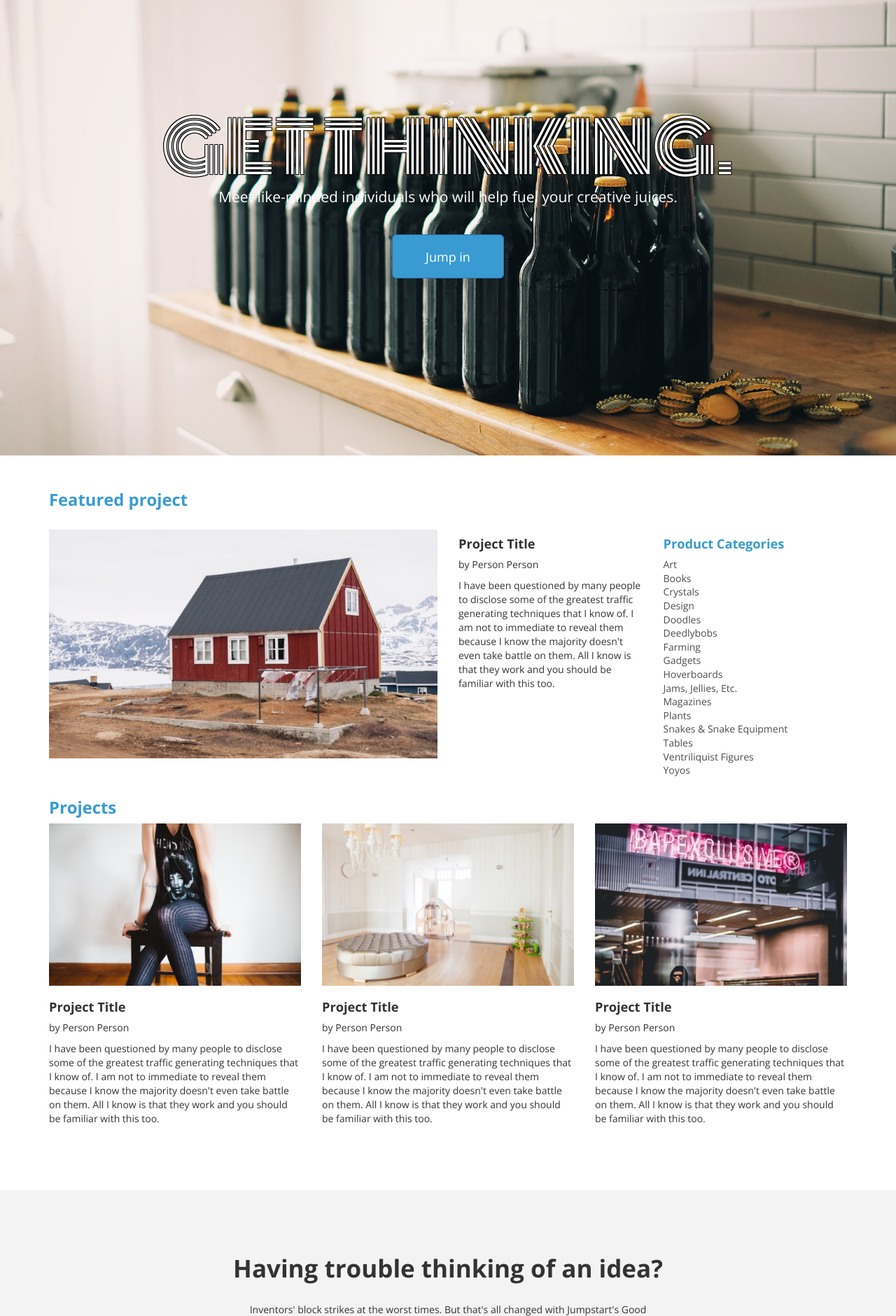
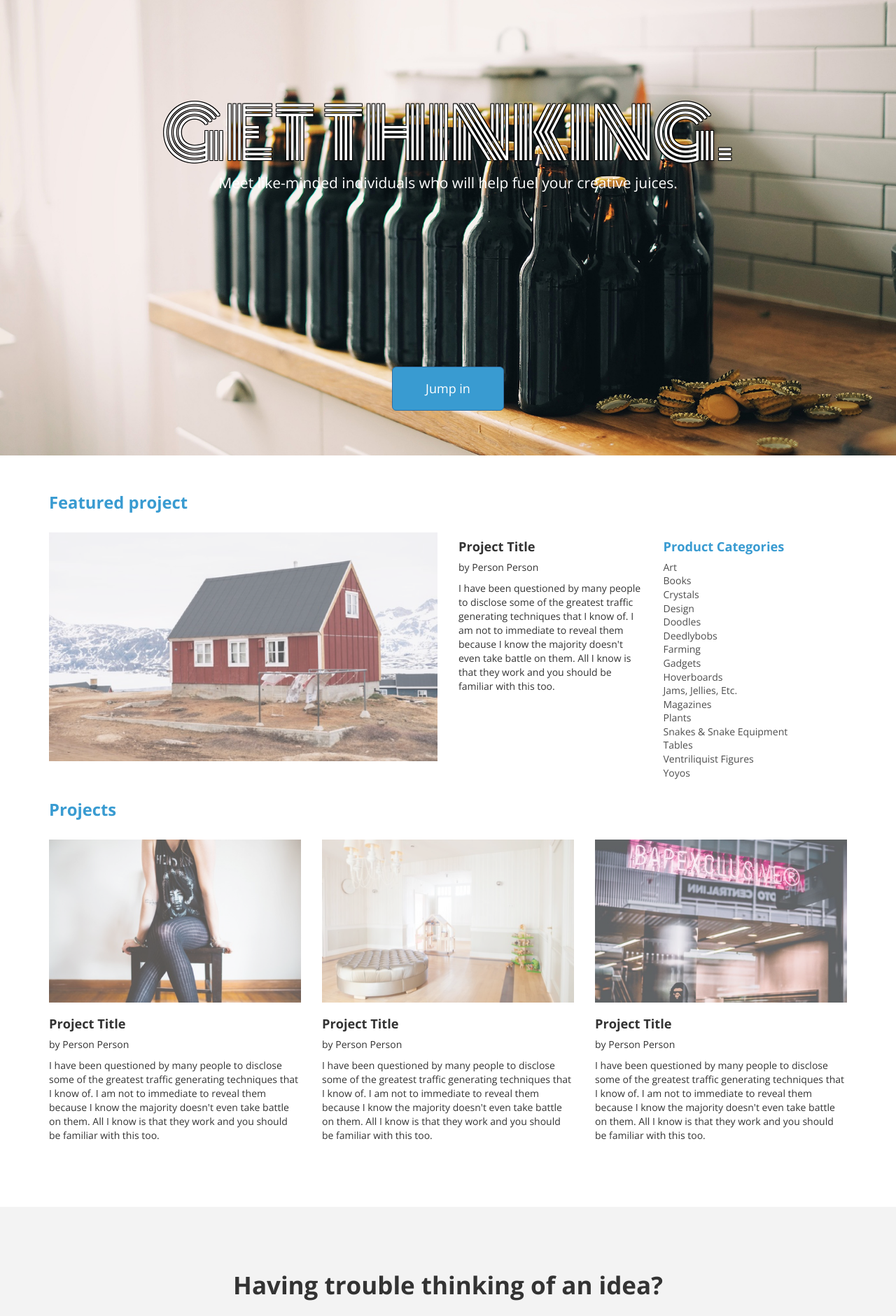
Before and after one commit to mira5619/jumpstart, a plain HTML site: page index.html in a window 1280 px wide. Shown: the part 79-1960 px from the top of the page at 70% size. Drawn offline with nearby package versions, Linux system fonts and the light colour scheme.

Commit message:
ready project

```diff
--- a/index.html
+++ b/index.html
@@ -30,46 +30,48 @@
       </a>
     </div> <!-- end of container -->
   </nav>
+
+  <!-- carousel -->
   <div class="carousel">
-    <div class="jumbotron jumbotron-bike text-center">
+
+    <div class="jumbotron jumbotron-bike">
       <div class="container-fluid text-center">
-      <h1 class="text-uppercase text-center">Get Going.</h1>
+        <h1 class="text-uppercase">Get Going.</h1>
         <p>Jumpstart your startup with some crowdsourced seed money, or support one of our 300,000,000+ creators and get rewards.</p>
-      <a class="btn btn-primary btn-lg" href="#">Jump in</a>
       </div>
     </div>
 
 
 
-    <div class="jumbotron jumbotron-beer text-center">
-      <div class="container-fluid text-center"> -->
+    <div class="jumbotron jumbotron-beer">
+      <div class="container-fluid text-center">
         <h1 class="text-uppercase">Get Thinking.</h1>
         <p>Meet like-minded individuals who will help fuel your creative juices.</p>
-      <a class="btn btn-primary btn-lg" href="#">Jump in</a>
       </div>
     </div>
 
 
 
-    <div class="jumbotron jumbotron-flowers text-center">
+    <div class="jumbotron jumbotron-flowers">
       <div class="container-fluid text-center">
         <h1 class="text-uppercase">Get Creating.</h1>
         <p>Stop overthinking projects and begin putting them out into the world.</p>
-      <a class="btn btn-primary btn-lg" href="#">Jump in</a>
       </div>
     </div>
 
 
 
-    <div class="jumbotron jumbotron-duffel text-center">
+    <div class="jumbotron jumbotron-duffel">
       <div class="container-fluid text-center">
         <h1 class="text-uppercase">Get Started.</h1>
         <p>What are you waiting for? Today's the day for your next big idea.</p>
-      <a class="btn btn-primary btn-lg" href="#">Jump in</a>
       </div>
     </div>
   </div> <!-- end of carusel -->
 
+  <div class="text-center">
+    <a class="btn btn-primary btn-lg" href="#">Jump in</a>
+  </div>
 
 <!-- Featured project -->
   <div class="container content">
@@ -81,7 +83,7 @@
     <div class="row featured">
       <div class="col-md-6 col-sm-12 col-xs-12">
         <div class="image-container">
-              <img src="./resources/images/featured-project.png" alt="">
+          <img src="./resources/images/featured-project.png" alt="featuared project">
         </div>
       </div>
       <div class="col-md-3  col-sm-6 col-xs-6">
@@ -113,52 +115,47 @@
     </div>
 
 <!--     projects -->
-      <div class="row">
+    <div class="row projects">
       <div class="col-md-12 col-xs-12">
         <h3 class="blue">Projects</h3>
       </div>
-          <div class="col-md-4 col-sm-4 col-xs-12">
+      <div class="col-md-4 col-sm-4 col-xs-12 project">
         <div class="image-container">
           <img src="./resources/images/project1.png" alt="">
         </div>
-              <h4 class="project">Project Title</h4>
+        <h4>Project Title</h4>
         <p>by Person Person</p>
         <p>I have been questioned by many people to disclose some of the greatest traffic generating techniques that I know of. I am not to immediate to reveal them because I know the majority doesn't even take battle on them. All I know is that they work and you should be familiar with this too.</p>
       </div>
-          <div class="col-md-4 col-sm-4 col-xs-12">
+      <div class="col-md-4 col-sm-4 col-xs-12 project">
         <div class="image-container">
           <img src="./resources/images/project2.png" alt="">
         </div>
-              <h4 class="project">Project Title</h4>
+        <h4>Project Title</h4>
         <p>by Person Person</p>
         <p>I have been questioned by many people to disclose some of the greatest traffic generating techniques that I know of. I am not to immediate to reveal them because I know the majority doesn't even take battle on them. All I know is that they work and you should be familiar with this too.</p>
       </div>
-          <div class="col-md-4 col-sm-4 col-xs-12">
+      <div class="col-md-4 col-sm-4 col-xs-12 project">
         <div class="image-container">
           <img src="./resources/images/project3.png" alt="">
         </div>
-              <h4 class="project">Project Title</h4>
+          <h4>Project Title</h4>
             <p>by Person Person</p>
             <p>I have been questioned by many people to disclose some of the greatest traffic generating techniques that I know of. I am not to immediate to reveal them because I know the majority doesn't even take battle on them. All I know is that they work and you should be familiar with this too.</p>
       </div>
     </div>
   </div>
   <footer class="container-fluid text-center">
-
-        <h2><strong>Having trouble thinking of an idea?</strong></h2>
+    <h2>Having trouble thinking of an idea?</h2>
     <p>Inventors' block strikes at the worst times. But that's all changed with Jumpstart's Good Idea Generator Lite (GIGLi).</p>
     <a class="btn btn-primary btn-lg" href="#">Learn more</a>
-
   </footer>
-
-
 
   <script
   src="https://code.jquery.com/jquery-3.2.1.min.js"
   integrity="sha256-hwg4gsxgFZhOsEEamdOYGBf13FyQuiTwlAQgxVSNgt4="
   crossorigin="anonymous"></script>
 
-
   <script src="https://cdnjs.cloudflare.com/ajax/libs/slick-carousel/1.7.1/slick.min.js" type="text/javascript"></script>
   <script src="resources/js/main.js" type="text/javascript"></script>
 </body>
--- a/resources/css/styles.css
+++ b/resources/css/styles.css
@@ -51,11 +51,10 @@ nav {
 .jumbotron {
     margin-top: 50px;
     width: 100%;
-    /*height: 44rem;*/
-   height: 85vh;
-   color: white;
-   padding-top: 11.85rem;
-   padding-bottom: 11.85rem;
+    height: 85vh;
+    color: white;
+    padding-top: 11.85rem;
+    padding-bottom: 11.85rem;
 
 }
 
@@ -110,26 +109,30 @@ nav {
 
 }
 
-.jumbotron a {
+.btn {
     padding-top: 1.3rem;
     padding-bottom: 1.3rem;
     width: 11.4rem;
     margin: 2.8rem auto 0 auto;
-    /*position: relative;
-    top: 7.3rem;*/
+    position: relative;
+    top: -14rem;
+
 }
 
-.btn-primary, .btn-lg {
+.btn-primary,
+ .btn-lg {
     background-color: #399bd1;
     box-shadow: 0 0 12px rgba(0, 0, 0, 0.9);
     box-shadow: 0 0 0 rgba(0, 0, 0, 0.5);
 }
 
-.btn-primary:hover, .btn-lg:hover {
+.btn-primary:hover,
+ .btn-lg:hover {
     box-shadow: 0 0 12px rgba(0, 0, 0, 0.9);
 }
 
-.btn-primary:active, .btn-lg:active {
+.btn-primary:active,
+ .btn-lg:active {
     box-shadow: 0 0 0 rgba(0, 0, 0, 0.5);
 }
 
@@ -137,20 +140,20 @@ nav {
 /*featured projects*/
 
 .content {
+    margin-top: -7rem;
     padding-bottom: 5.85rem;
 }
-.featured h3 {
-    padding-bottom: 20px;
+
+.content h3{
+   padding-bottom: 20px;
 }
-
-
 
 .featured ul {
     line-height: 1.4;
     color: rgba(0, 0, 0, 0.7);
 }
 
-@media only screen and (max-width: 768px) {
+@media only screen and (max-width: 905px) {
     .jumbotron h1 {
         font-size: 5.7rem;
     }
@@ -169,9 +172,33 @@ nav {
 }
 
 /*projects*/
-.project {
+.projects img {
+    opacity: 0.6;
+}
+
+.project h4{
     margin-top: 20px;
 }
+
+.image-container {
+  overflow: hidden;
+}
+
+.image-container img {
+  opacity: 0.7;
+  transition: transform .5s,
+              opacity .5s;
+  transition: transform .5s,
+              opacity .5s;
+}
+
+.image-container img:hover {
+  opacity: 1;
+  -webkit-transform: scale(1.3);
+  -ms-transform: scale(1.3);
+  transform: scale(1.3);
+}
+
 /*footer*/
 
 footer {
@@ -183,6 +210,7 @@ footer {
 footer h2 {
     font-size: 2.5rem;
     padding-bottom: 1.4rem;
+    font-weight: bold;
 }
 
 footer p {
@@ -191,8 +219,6 @@ footer p {
     padding-bottom: 1.4rem;
 }
 
-
-
-.image-container {
-
+footer .btn {
+    position: static;
 }
--- a/resources/js/main.js
+++ b/resources/js/main.js
@@ -14,4 +14,17 @@ $(document).ready(function(){
     //adaptiveHeight:true
 
   });
+  var lastScrollTop = 0;
+  $(window).on('scroll', function() {
+    var scrollTop = $(this).scrollTop();
+    if(scrollTop - lastScrollTop > 50) {
+        var navHeight = $('.navbar').css('height');
+        $('.navbar').animate({top: '-' + navHeight},150);
+        lastScrollTop = scrollTop;
+    } else if (lastScrollTop - scrollTop > 50) {
+        $('.navbar').animate({top: "0px"},150);
+        lastScrollTop = scrollTop;
+    }
+  });
+
 });
```
Lines whose indentation alone changed are shown as unchanged.
